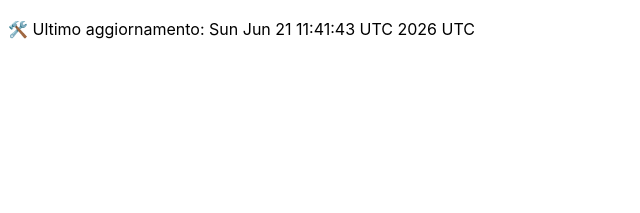
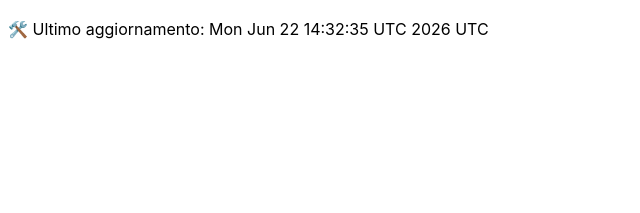
Before and after one commit to DanteTrb/DanteTrb.github.io, a Jekyll site: the page built from badges.md, in a window 1280 px wide. Shown: the top 213 px of the page, without its empty margins (0-640 px from the left). Built offline with Jekyll 4.4.1, drawn with Linux system fonts in a browser that asks for light colours; our own code applies the rules of GitHub Pages for plain Markdown files.

Commit message:
🛠️ Aggiornamento automatico badge

```diff
--- a/badges.md
+++ b/badges.md
@@ -1 +1 @@
-🛠️ Ultimo aggiornamento: Sun Jun 21 11:41:43 UTC 2026 UTC
+🛠️ Ultimo aggiornamento: Mon Jun 22 14:32:35 UTC 2026 UTC
```
